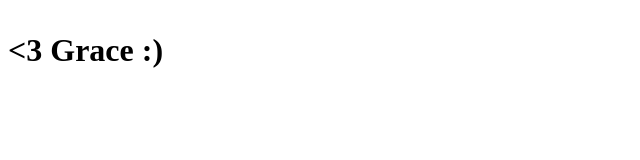
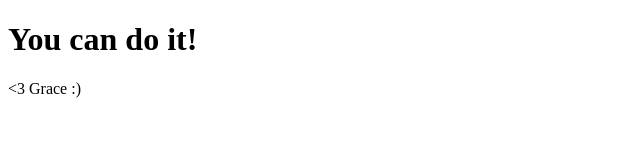
Before and after one commit to XTOTHEL-zz/xtothel.github.io, a plain HTML site: page index.html in a window 1280 px wide. Shown: the whole page, without its empty margins (0-640 px from the left). Drawn offline with Linux system fonts and the light colour scheme.

Commit message:
base html5

```diff
--- a/index.html
+++ b/index.html
@@ -1,5 +1,8 @@
-<!DOCTYPE html>
-<html>
+<!DOCTYPE html><!--[if lt IE 9]><html class="no-js lt-ie9" lang="en" dir="ltr"><![endif]--><!--[if gt IE 8]><!-->
+<html class="no-js" lang="en" dir="ltr">
+<head>
+	<title>Go Grace!</title>
+</head>
 <body>
 
 <!-- Google Tag Manager -->
@@ -12,7 +15,7 @@ j=d.createElement(s),dl=l!='dataLayer'?'&l='+l:'';j.async=true;j.src=
 })(window,document,'script','dataLayer','GTM-MBG37H');</script>
 <!-- End Google Tag Manager -->
 
-<h1><You can do it!</h1>
+<h1>You can do it!</h1>
 <p><3 Grace :)</p>
 </body>
 </html>
```
